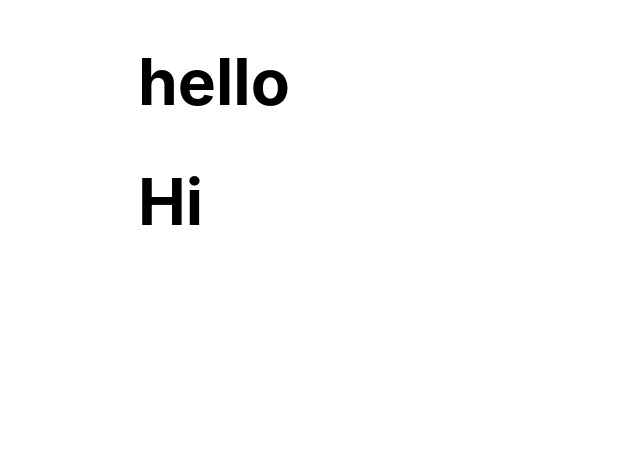
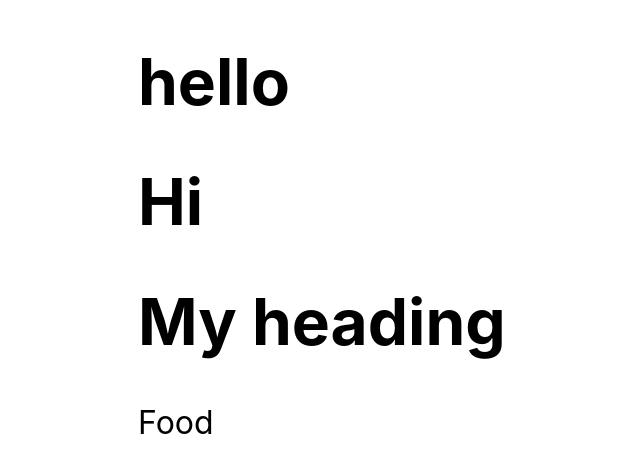
Before and after one commit to Chen-Stefan/Typereact, a React (Create React App) app: page / in a window 1280 px wide. Shown: the top 472 px of the page, without its empty margins (102-742 px from the left). Built offline with nearby package versions, Linux system fonts and the light colour scheme.

Commit message:
Use default props

```diff
--- a/src/App.tsx
+++ b/src/App.tsx
@@ -2,19 +2,30 @@ import React, { ReactElement, ReactNode } from "react";
 import "./App.css";
 
 // Conventional props
-function Header({ title }: { title: string }) {
+function Heading({ title }: { title: string }) {
   return <h1>{title}</h1>;
 }
 
-function HeaderWithContent({ children }: { children: ReactNode }): ReactElement {
+function HeadingWithContent({ children }: { children: ReactNode }): ReactElement {
   return <h1>{children}</h1>;
 }
+
+const defaulfContainerProps = {
+  heading: <strong>My heading</strong>
+}
+
+function Container({heading, children} : {children: ReactNode} & typeof defaulfContainerProps): ReactElement {
+  return <div><h1>{heading}</h1>{children}</div>
+}
+// Children 指的是两个tag中间夹的内容
+Container.defaultProps = defaulfContainerProps
 
 function App() {
   return (
     <div>
-      <Header title={"hello"}></Header>
-      <HeaderWithContent><strong>Hi</strong></HeaderWithContent>
+      <Heading title={"hello"}></Heading>
+      <HeadingWithContent><strong>Hi</strong></HeadingWithContent>
+      <Container>Food</Container>
     </div>
   );
 }
```
